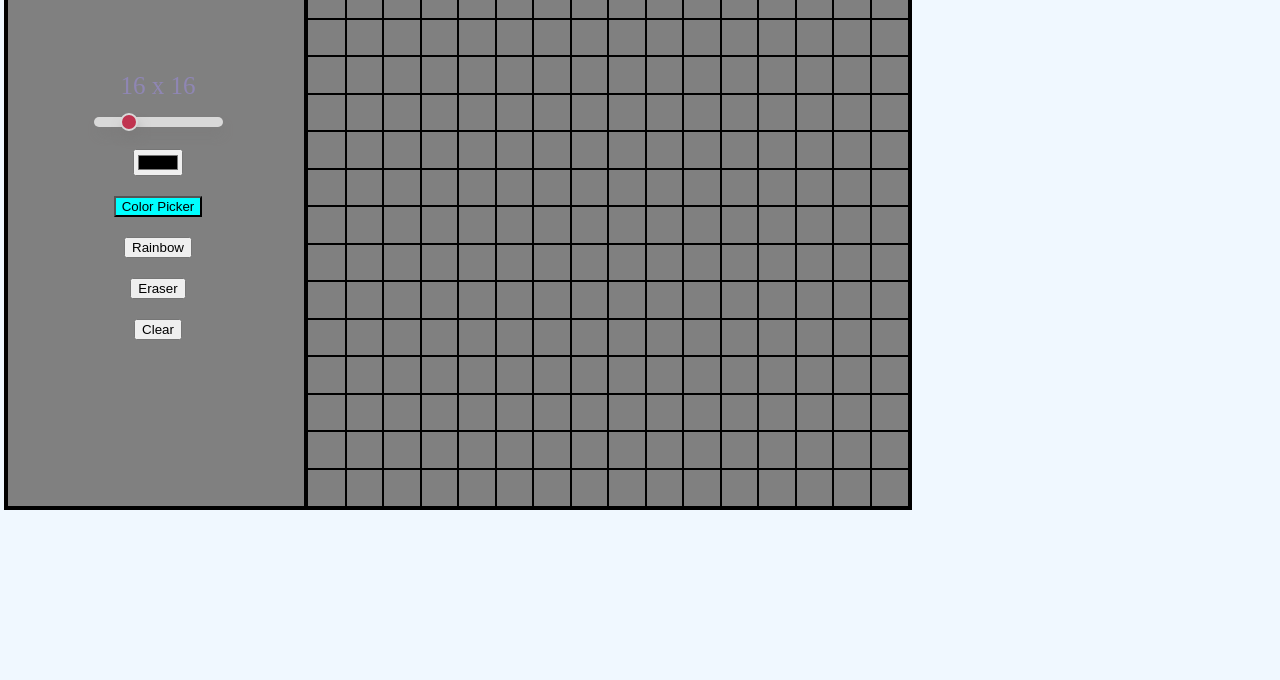
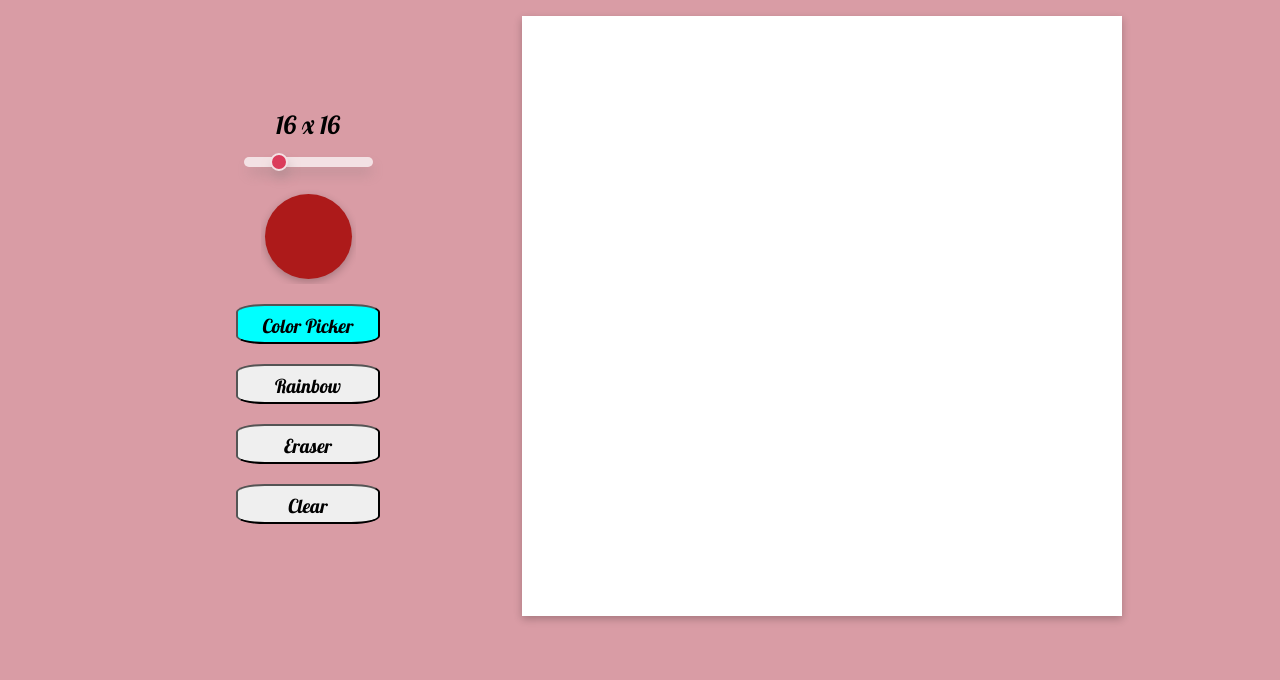
Before and after one commit to seank2401/Etch-a-Sketch, a plain HTML site: page index.html in a window 1280 px wide. Shown: the part 120-800 px from the top of the page. Drawn offline with Linux system fonts and the light colour scheme.

Commit message:
add styling to page

```diff
--- a/index.html
+++ b/index.html
@@ -6,6 +6,18 @@
     <meta name="viewport" content="width=device-width, initial-scale=1.0" />
     <script src="javascript.js" defer></script>
     <link rel="stylesheet" href="styles.css" />
+    <link rel="preconnect" href="https://fonts.googleapis.com" />
+    <link rel="preconnect" href="https://fonts.gstatic.com" crossorigin />
+    <link
+      href="https://fonts.googleapis.com/css2?family=Silkscreen&display=swap"
+      rel="stylesheet"
+    />
+    <link rel="preconnect" href="https://fonts.googleapis.com" />
+    <link rel="preconnect" href="https://fonts.gstatic.com" crossorigin />
+    <link
+      href="https://fonts.googleapis.com/css2?family=Lobster&display=swap"
+      rel="stylesheet"
+    />
     <title>Etch-a-Sketch</title>
   </head>
   <body>
@@ -27,7 +39,7 @@
             id="myRange"
           />
         </div>
-        <input type="color" id="colorPicker" value="242422" />
+        <input type="color" id="colorPicker" value="#AD1A1A" />
         <button class="colorButtons" id="colorPickerButton">
           Color Picker
         </button>
--- a/javascript.js
+++ b/javascript.js
@@ -3,7 +3,7 @@ var elementTarget;
 var rainbowActive = false;
 var pickerActive = true;
 var eraserActive = false;
-var boxColor = "#242422";
+var boxColor = "#AD1A1A";
 
 var sliderDemo = document.getElementById("demo");
 var slider = document.getElementById("myRange");
@@ -13,7 +13,6 @@ var clearButton = document.getElementById("clearButton");
 var colorPicker = document.getElementById("colorPicker");
 var colorPickerButton = document.getElementById("colorPickerButton");
 var eraserButton = document.getElementById("eraser");
-
 var colorPickerAll = document.querySelectorAll(".colorButtons");
 
 colorPickerButton.classList.add("buttonActive");
@@ -23,7 +22,7 @@ colorPicker.oninput = function () {
 };
 
 slider.oninput = function () {
-  sliderOutput.innerHTML = this.value + " x " + this.value;
+  sliderDemo.innerHTML = this.value + " x " + this.value;
 };
 
 slider.onchange = function () {
@@ -95,7 +94,7 @@ function paintListener(event) {
       elementTarget.style.backgroundColor = generateRainbow();
     } else if (pickerActive == true) {
       elementTarget.style.backgroundColor = boxColor;
-    } else elementTarget.style.backgroundColor = "grey";
+    } else elementTarget.style.backgroundColor = "white";
   }
 }
 
--- a/styles.css
+++ b/styles.css
@@ -1,24 +1,38 @@
 body {
-  background-color: aliceblue;
+  background-color: #d99ca5;
+}
+
+* {
+  font-family: "Lobster", cursive;
 }
 
 #main {
   display: flex;
   max-width: 1400px;
   margin: 0 auto;
+  justify-content: center;
+  align-items: center;
+  gap: 4rem;
+}
+
+#title {
+  text-align: center;
+  margin: 2rem;
+  font-size: 3.5rem;
+  font-family: "Silkscreen", cursive;
 }
 
 #etchContainer {
   width: 600px;
   height: 600px;
-  background-color: grey;
-  outline: 4px solid black;
+  background-color: white;
   display: flex;
   flex-wrap: wrap;
+  box-shadow: rgba(0, 0, 0, 0.24) 0px 3px 8px;
 }
 
 .box {
-  outline: 1px solid black;
+  /* outline: 1px solid black; */
   -ms-user-select: none;
   user-select: none;
   -moz-user-select: -moz-none;
@@ -29,14 +43,36 @@ body {
 #customization {
   width: 300px;
   height: 600px;
-  background-color: grey;
-  outline: 4px solid black;
   justify-self: center;
   display: flex;
   flex-direction: column;
   align-items: center;
   justify-content: center;
   gap: 20px;
+}
+
+button {
+  padding: 0.5rem;
+  width: 9rem;
+  height: 2.5rem;
+  border-radius: 20%;
+  font-size: 1.2rem;
+
+}
+
+#colorPicker {
+  border: none;
+  background-color: transparent;
+  resize: none;
+  outline: none;
+  -webkit-appearance: none;
+  width: 95px;
+  height: 95px;
+}
+#colorPicker::-webkit-color-swatch {
+  border: none;
+  border-radius: 50%;
+  box-shadow: rgba(0, 0, 0, 0.24) 0px 3px 8px;
 }
 
 .buttonActive {
@@ -58,7 +94,6 @@ body {
 }
 
 #demo {
-  color: rgb(143, 134, 180);
   font-size: 25px;
 }
 
```
